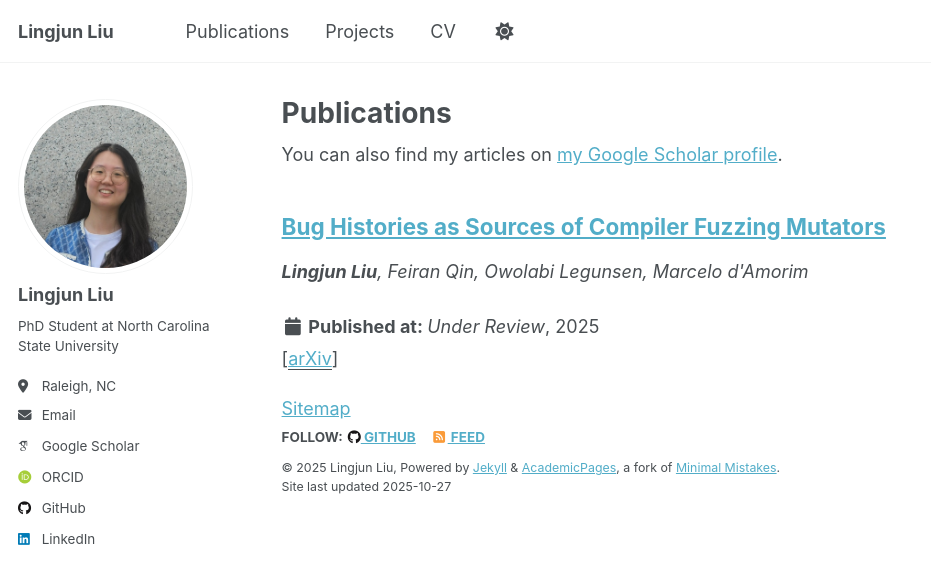
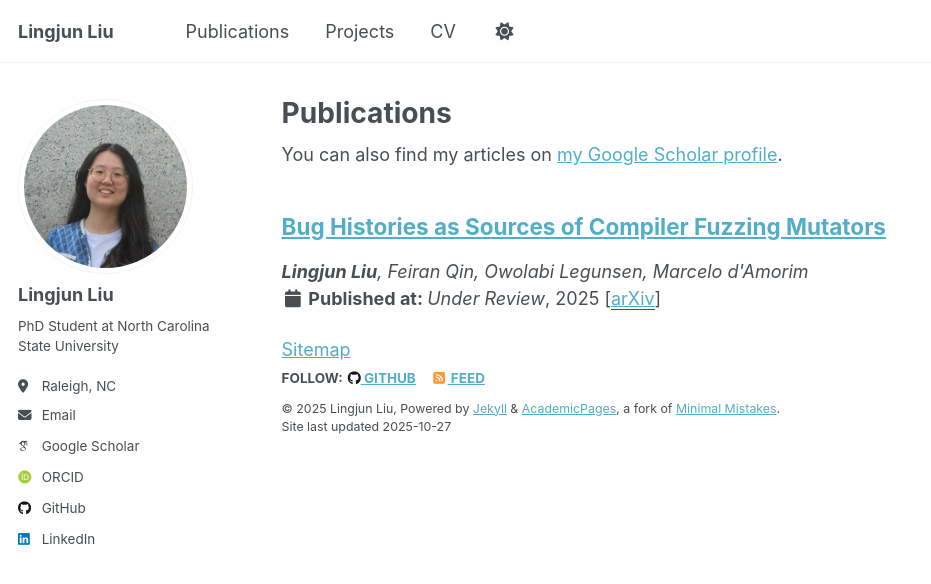
Before and after one commit to lingjunliu/lingjunliu.github.io, a Jekyll site: the page built from _pages/publications.html, in a window 1280 px wide. Shown: the top 584 px of the page, without its empty margins (0-931 px from the left). Built offline with Jekyll 4.4.1, drawn with Linux system fonts in a browser that asks for light colours; some web fonts are replaced; a script that is not in the unit is left out.

Commit message:
fix layout

```diff
--- a/_includes/archive-single.html
+++ b/_includes/archive-single.html
@@ -41,7 +41,7 @@
         {% if post.collection == 'teaching' %}
           <p> {{ post.type }}, <i>{{ post.venue }}</i>, {{ post.date | default: "1900-01-01" | date: "%Y" }} </p>
         {% elsif post.collection == 'publications' %}
-          <p> <i>{{ post.authors }}</i><br><div style="line-height:2.0"><strong><i class="fa fa-fw fa-calendar" aria-hidden="true"></i> {{ "Published at: " }}</strong><i>{{ post.venue }}</i>, {{ post.year | default: "1900-01-01" }}</div>
+          <p> <i>{{ post.authors }}</i><br><strong><i class="fa fa-fw fa-calendar" aria-hidden="true"></i> {{ "Published at: " }}</strong><i>{{ post.venue }}</i>, {{ post.year | default: "1900-01-01" }}
           {% if post.paperurl %}
             [<a href=" {{ post.paperurl }} " target="_blank"><u>paper</u></a>]
           {% endif %}
```
